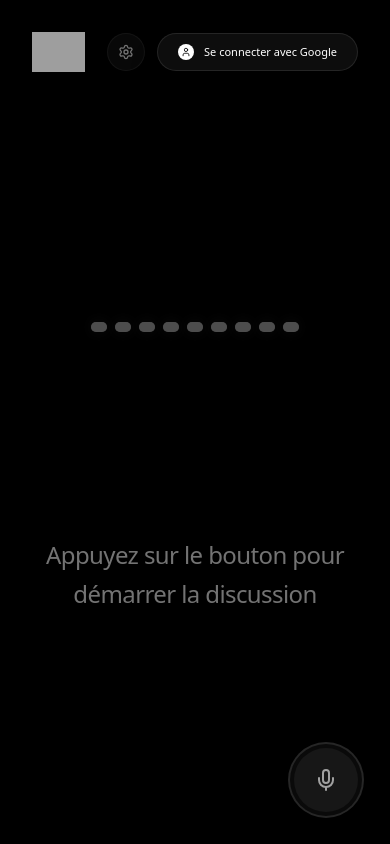
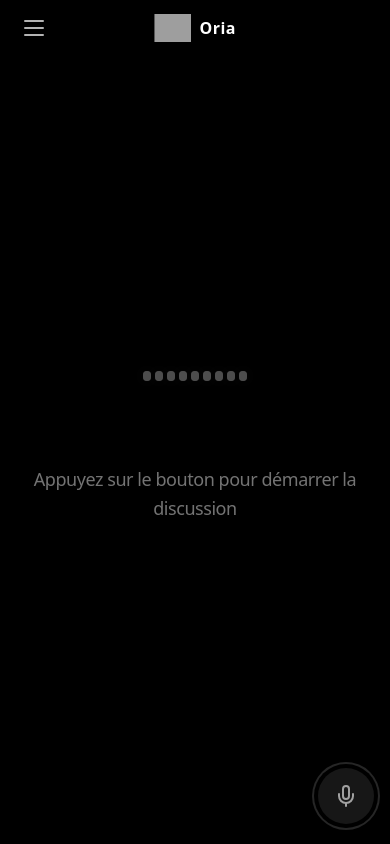
Before and after one commit to createordie09/Assistant-Marion, a React (Vite) app: page / in a window 390 px wide. Built offline with nearby package versions, Linux system fonts and the light colour scheme; no server answers; grey boxes are pictures that could not be loaded; a web font is replaced by a local one.

Commit message:
style: improve mobile layout and viewport handling
Update container dimensions to 100dvh for better mobile compatibility and add a responsive header with a drawer menu trigger. Adjust CSS to prevent overscroll and account for safe area insets.

```diff
--- a/src/App.tsx
+++ b/src/App.tsx
@@ -976,7 +976,7 @@ Tu ne mentionnes jamais que tu es une IA, un modèle ou un programme, sauf si l'
   };
 
   return (
-    <div className="relative min-h-screen bg-black flex flex-col items-center justify-center font-sans text-neutral-100 overflow-hidden">
+    <div className="relative h-[100dvh] w-full bg-black flex flex-col items-center justify-center font-sans text-neutral-100 overflow-hidden">
       <div
         className="absolute w-[60vw] h-[60vw] rounded-full blur-[120px] opacity-10 pointer-events-none transition-all duration-1000 ease-in-out"
         style={{
@@ -985,19 +985,57 @@ Tu ne mentionnes jamais que tu es une IA, un modèle ou un programme, sauf si l'
         }}
       />
 
-      <div className="absolute top-0 left-0 w-full z-50 p-8">
-        <div className="flex items-center justify-between">
+      <header className="absolute top-0 left-0 w-full z-50 px-4 py-3 sm:px-6 sm:py-4 lg:px-8 lg:py-5">
+
+        {/* ── MOBILE / TABLET (hidden sur lg+) ── */}
+        <div className="flex items-center justify-between lg:hidden">
+          {/* Hamburger */}
+          <button
+            onClick={() => setShowDrawer(true)}
+            className="flex flex-col gap-[5px] p-2 rounded-xl hover:bg-white/5 transition-all"
+          >
+            <span className="block w-5 h-[2px] bg-white/70 rounded-full" />
+            <span className="block w-5 h-[2px] bg-white/70 rounded-full" />
+            <span className="block w-5 h-[2px] bg-white/70 rounded-full" />
+          </button>
+
+          {/* Logo centré */}
+          <div className="absolute left-1/2 -translate-x-1/2 flex items-center gap-2">
+            <img
+              src="https://image.noelshack.com/fichiers/2026/27/7/1783286862-icon-oria.png"
+              alt="Oria"
+              className="h-7 w-auto object-contain"
+              referrerPolicy="no-referrer"
+            />
+            <span className="text-white font-semibold text-base tracking-wide">Oria</span>
+          </div>
+
+          {/* Indicateur Live */}
+          {isSessionActive ? (
+            <div className="flex items-center gap-1.5">
+              <div className="w-1.5 h-1.5 bg-red-500 rounded-full animate-pulse" />
+              <span className="text-[10px] font-semibold text-red-400 uppercase tracking-widest">Live</span>
+            </div>
+          ) : (
+            <div className="w-8" />
+          )}
+        </div>
+
+        {/* ── DESKTOP (hidden sous lg) ── */}
+        <div className="hidden lg:flex items-center justify-between">
+          {/* Logo gauche */}
           <div className="flex items-center gap-2">
             <motion.img
               initial={{ opacity: 0, scale: 0.5 }}
               animate={{ opacity: 1, scale: 1 }}
-                 src="https://image.noelshack.com/fichiers/2026/20/3/1778684004-oria.png"
+              src="https://image.noelshack.com/fichiers/2026/27/7/1783286862-icon-oria.png"
               alt="Oria Logo"
               className="h-10 w-auto object-contain"
               referrerPolicy="no-referrer"
             />
           </div>
 
+          {/* Droite : settings + compte */}
           <div className="flex items-center gap-3">
             <button
               onClick={() => setShowSettings(true)}
@@ -1032,7 +1070,6 @@ Tu ne mentionnes jamais que tu es une IA, un modèle ou un programme, sauf si l'
                     </div>
                   )}
                 </motion.div>
-
                 <motion.button
                   initial={{ opacity: 0 }}
                   animate={{ opacity: 1 }}
@@ -1060,11 +1097,12 @@ Tu ne mentionnes jamais que tu es une IA, un modèle ou un programme, sauf si l'
             )}
           </div>
         </div>
-      </div>
 
-      <main className="z-10 w-full max-w-4xl flex flex-col items-center p-8 gap-16">
+      </header>
 
-        <div className="h-48 w-full flex items-center justify-center gap-2 mx-auto">
+      <main className="z-10 w-full max-w-4xl flex flex-col items-center px-4 py-4 gap-8 lg:p-8 lg:gap-16">
+
+        <div className="h-28 w-full flex items-center justify-center gap-1 mx-auto sm:h-36 lg:h-48 lg:gap-2">
            {barHeights.map((h, i) => {
               const mid = Math.floor(BARS_COUNT / 2);
               const dist = Math.abs(i - mid);
@@ -1076,7 +1114,7 @@ Tu ne mentionnes jamais que tu es une IA, un modèle ou un programme, sauf si l'
                    key={i}
                    animate={{ height: finalHeight }}
                    transition={{ type: 'tween', duration: 0.05, ease: 'linear' }}
-                   className="w-4 rounded-full bg-white relative shadow-2xl"
+                   className="w-2 rounded-full bg-white relative shadow-2xl lg:w-4"
                    style={{
                       boxShadow: `0 0 15px ${getGlowColor()}, inset 0 0 5px rgba(255,255,255,1)`,
                       opacity: appState === 'idle' ? 0.3 : 0.9 + (finalHeight / 120) * 0.1
@@ -1086,12 +1124,12 @@ Tu ne mentionnes jamais que tu es une IA, un modèle ou un programme, sauf si l'
            })}
         </div>
 
-        <div className="min-h-[100px] flex items-center justify-center text-center">
+        <div className="min-h-[60px] w-full flex items-center justify-center text-center px-4 lg:min-h-[100px] lg:px-0">
            <motion.p
               key={transcript}
               initial={{ opacity: 0, y: 10 }}
               animate={{ opacity: 1, y: 0 }}
-              className={`text-2xl sm:text-3xl font-medium tracking-tight mt-12 max-w-2xl leading-relaxed ${appState !== 'idle' ? 'text-white' : 'text-neutral-500'}`}
+              className={`text-lg font-medium tracking-tight max-w-2xl leading-relaxed lg:text-3xl lg:mt-12 ${appState !== 'idle' ? 'text-white' : 'text-neutral-500'}`}
            >
              {transcript}
            </motion.p>
@@ -1103,11 +1141,11 @@ Tu ne mentionnes jamais que tu es une IA, un modèle ou un programme, sauf si l'
         <motion.div
            initial={{ opacity: 0, y: 20, scale: 0.9 }}
            animate={{ opacity: 1, y: 0, scale: 1 }}
-           className="absolute bottom-8 left-8 z-40 w-full max-w-[400px] aspect-video rounded-xl overflow-hidden shadow-[0_20px_50px_-12px_rgba(0,0,0,0.8)] border border-neutral-700/50 group"
+           className="absolute bottom-24 left-3 right-3 z-40 aspect-video rounded-xl overflow-hidden shadow-[0_20px_50px_-12px_rgba(0,0,0,0.8)] border border-neutral-700/50 group lg:bottom-8 lg:left-8 lg:right-auto lg:w-full lg:max-w-[400px]"
         >
            <button
              onClick={() => setYoutubeVideoId(null)}
-             className="absolute top-2 right-2 bg-black/60 hover:bg-black/90 text-white rounded-full p-1.5 opacity-0 group-hover:opacity-100 transition-opacity z-50 backdrop-blur-md"
+             className="absolute top-2 right-2 bg-black/60 hover:bg-black/90 text-white rounded-full p-1.5 opacity-100 transition-opacity z-50 backdrop-blur-md lg:opacity-0 lg:group-hover:opacity-100"
            >
              <X size={16} />
            </button>
@@ -1121,13 +1159,13 @@ Tu ne mentionnes jamais que tu es une IA, un modèle ou un programme, sauf si l'
         </motion.div>
       )}
 
-      <div className="absolute bottom-8 right-8 flex items-center gap-4 z-50">
+      <div className="absolute bottom-5 right-4 flex items-center gap-2 z-50 lg:bottom-8 lg:right-8 lg:gap-4">
         {isSessionActive && (
            <>
              {!isVideoActive ? (
                 <div className="flex items-center gap-2 mr-2">
-                  <button onClick={() => startVideoCapture('camera')} className="h-10 px-4 rounded-full bg-neutral-800 text-neutral-400 hover:bg-neutral-700 hover:text-white transition-all text-[11px] font-medium border border-neutral-700">Caméra</button>
-                  <button onClick={() => startVideoCapture('screen')} className="h-10 px-4 rounded-full bg-neutral-800 text-neutral-400 hover:bg-neutral-700 hover:text-white transition-all text-[11px] font-medium border border-neutral-700">Écran</button>
+                  <button onClick={() => startVideoCapture('camera')} className="h-8 px-3 rounded-full bg-neutral-800 text-neutral-400 hover:bg-neutral-700 hover:text-white transition-all text-[10px] font-medium border border-neutral-700 lg:h-10 lg:px-4 lg:text-[11px]">Caméra</button>
+                  <button onClick={() => startVideoCapture('screen')} className="h-8 px-3 rounded-full bg-neutral-800 text-neutral-400 hover:bg-neutral-700 hover:text-white transition-all text-[10px] font-medium border border-neutral-700 lg:h-10 lg:px-4 lg:text-[11px]">Écran</button>
                 </div>
              ) : (
                 <button onClick={stopVideoCapture} className="h-10 px-4 mr-2 rounded-full bg-red-900/40 text-red-400 hover:bg-red-900/60 transition-all text-[11px] font-medium border border-red-900/50">
@@ -1139,7 +1177,7 @@ Tu ne mentionnes jamais que tu es une IA, un modèle ou un programme, sauf si l'
         )}
         <button
           onClick={toggleSession}
-          className={`h-16 w-16 flex items-center justify-center rounded-full transition-all duration-300 ring-2 ring-offset-4 ring-offset-neutral-950 ${
+          className={`h-14 w-14 flex items-center justify-center rounded-full transition-all duration-300 ring-2 ring-offset-4 ring-offset-black lg:h-16 lg:w-16 ${
              isSessionActive ? 'bg-white ring-white text-black drop-shadow-[0_0_20px_rgba(255,255,255,0.5)]' :
              'bg-neutral-900 ring-neutral-800 text-neutral-400 hover:ring-neutral-600'
           }`}
@@ -1153,7 +1191,7 @@ Tu ne mentionnes jamais que tu es une IA, un modèle ou un programme, sauf si l'
       {/* Small PIP for active video capture */}
       <video
         ref={hiddenVideoRef}
-        className={`absolute top-24 left-8 z-40 w-48 aspect-video rounded-xl overflow-hidden shadow-2xl border border-neutral-700/50 bg-black transition-all duration-300 ${isVideoActive ? 'opacity-100 scale-100' : 'opacity-0 scale-90 pointer-events-none'}`}
+        className={`absolute top-16 left-3 z-40 w-32 aspect-video rounded-xl overflow-hidden shadow-2xl border border-neutral-700/50 bg-black transition-all duration-300 lg:top-24 lg:left-8 lg:w-48 ${isVideoActive ? 'opacity-100 scale-100' : 'opacity-0 scale-90 pointer-events-none'}`}
         style={{ objectFit: 'cover' }}
         playsInline
         muted
--- a/src/index.css
+++ b/src/index.css
@@ -21,3 +21,14 @@
 
 @layer utilities {
 }
+
+html, body {
+  height: 100%;
+  overscroll-behavior: none;
+}
+
+#root {
+  height: 100%;
+  padding-bottom: env(safe-area-inset-bottom);
+  padding-top: env(safe-area-inset-top);
+}
```
Lines whose indentation alone changed are shown as unchanged.
